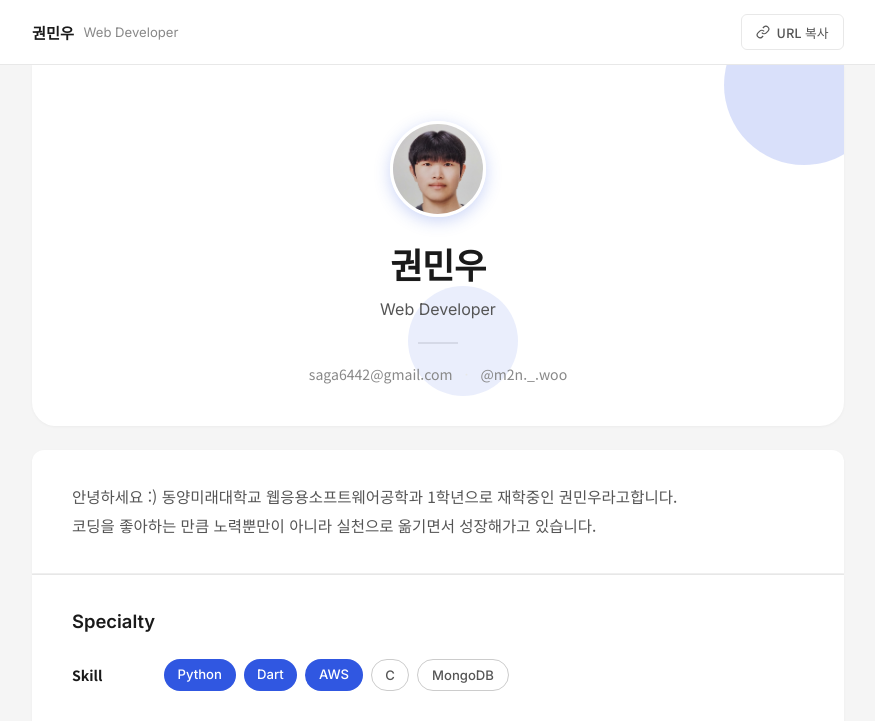
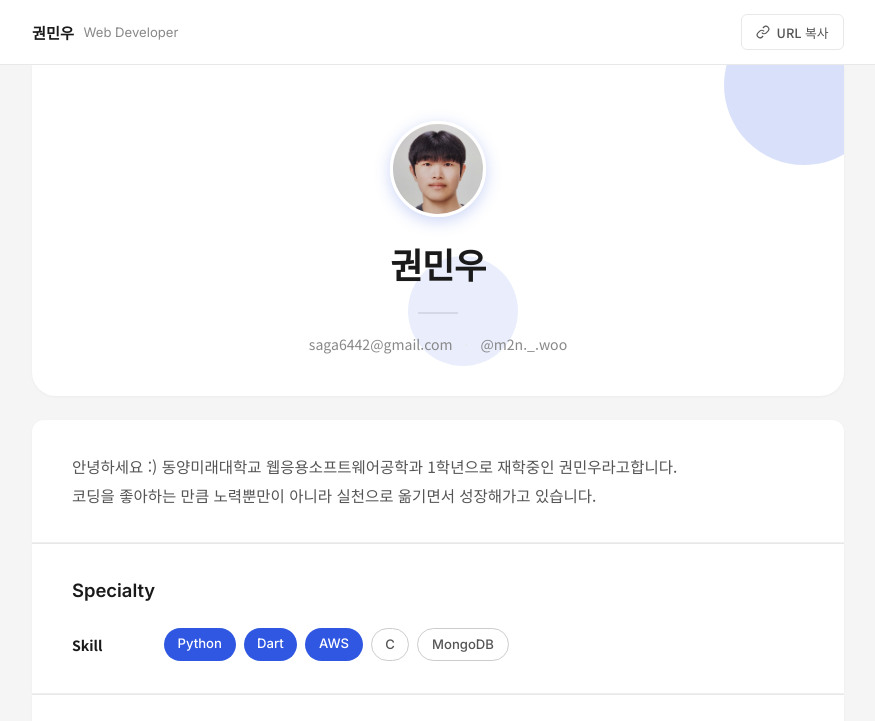
Before and after one commit to m2nwoo07/potfolio_m2nwoo, a plain HTML site: page index.html in a window 1280 px wide. Shown: the top 721 px of the page, without its empty margins (202-1077 px from the left). Drawn offline with Linux system fonts and the light colour scheme.

Commit message:
remove Web Developer role text from profile section
Made-with: Cursor

```diff
--- a/index.html
+++ b/index.html
@@ -37,7 +37,6 @@
         </div>
       </div>
       <h1 class="profile-name">권민우</h1>
-      <p class="profile-role-text">Web Developer</p>
       <hr class="profile-divider" />
       <p class="profile-contact">
         <a href="mailto:saga6442@gmail.com">saga6442@gmail.com</a>
```
